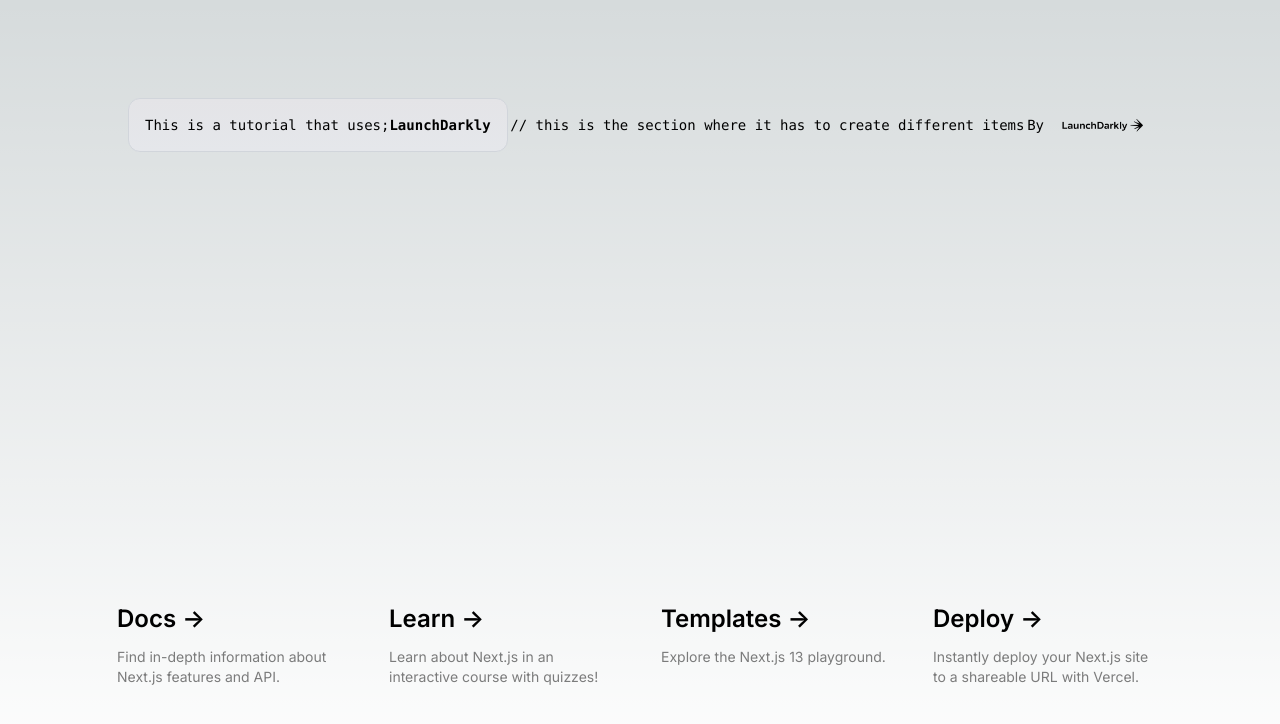
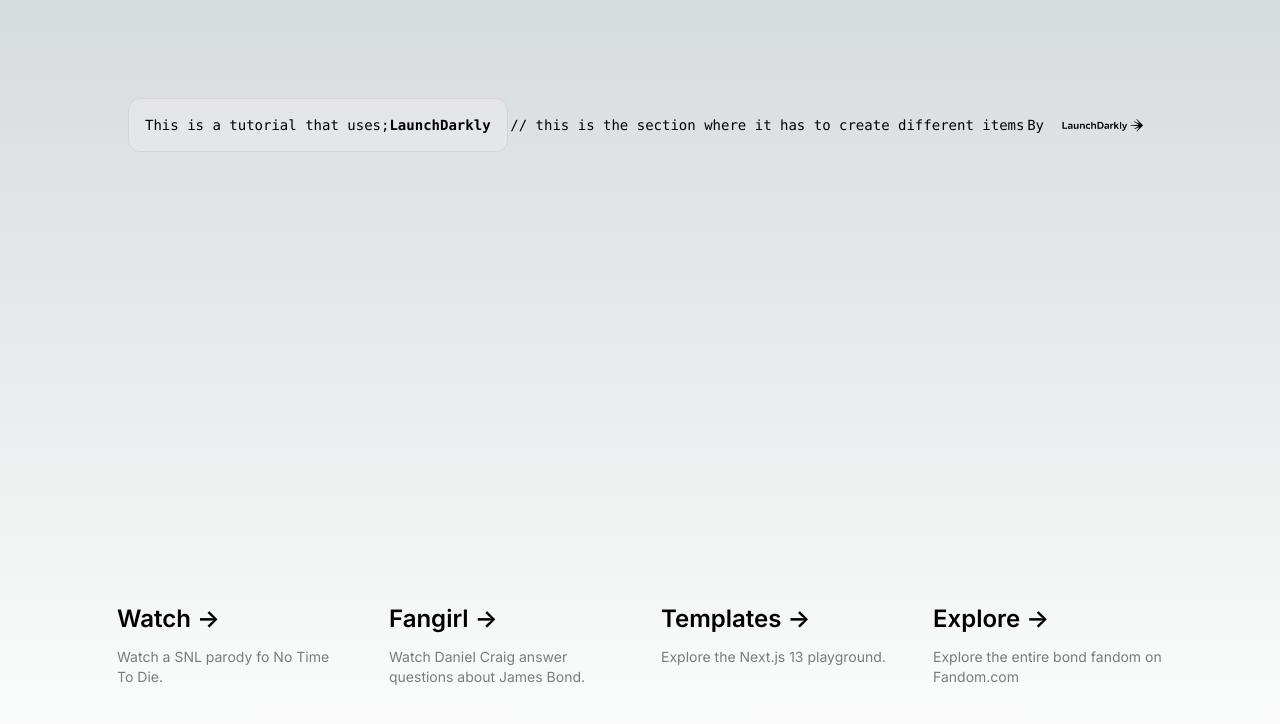
Before and after one commit to erinmikailstaples/ship-like-a-spy, a Next.js app: page / in a window 1280 px wide. Shown: the top 724 px of the page. Built offline with nearby package versions, Linux system fonts and the light colour scheme.

Commit message:
update links and categories

```diff
--- a/app/page.tsx
+++ b/app/page.tsx
@@ -47,35 +47,35 @@
           rel="noopener noreferrer"
         >
           <h2 className={`mb-3 text-2xl font-semibold`}>
-            Docs{" "}
+            Watch{" "}
             <span className="inline-block transition-transform group-hover:translate-x-1 motion-reduce:transform-none">
               -&gt;
             </span>
           </h2>
           <p className={`m-0 max-w-[30ch] text-sm opacity-50`}>
-            Find in-depth information about Next.js features and API.
+            Watch a SNL parody fo No Time To Die.
           </p>
         </a>
 
         <a
-          href="https://nextjs.org/learn?utm_source=create-next-app&utm_medium=appdir-template-tw&utm_campaign=create-next-app"
+          href="https://www.youtube.com/watch?v=zbpibPm7AVE"
           className="group rounded-lg border border-transparent px-5 py-4 transition-colors hover:border-gray-300 hover:bg-gray-100 hover:dark:border-neutral-700 hover:dark:bg-neutral-800 hover:dark:bg-opacity-30"
           target="_blank"
           rel="noopener noreferrer"
         >
           <h2 className={`mb-3 text-2xl font-semibold`}>
-            Learn{" "}
+            Fangirl{" "}
             <span className="inline-block transition-transform group-hover:translate-x-1 motion-reduce:transform-none">
               -&gt;
             </span>
           </h2>
           <p className={`m-0 max-w-[30ch] text-sm opacity-50`}>
-            Learn about Next.js in an interactive course with&nbsp;quizzes!
+            Watch Daniel Craig answer questions about James Bond.
           </p>
         </a>
 
         <a
-          href="https://vercel.com/templates?framework=next.js&utm_source=create-next-app&utm_medium=appdir-template&utm_campaign=create-next-app"
+          href="https://www.youtube.com/watch?v=dP-IlGZBH1E"
           className="group rounded-lg border border-transparent px-5 py-4 transition-colors hover:border-gray-300 hover:bg-gray-100 hover:dark:border-neutral-700 hover:dark:bg-neutral-800/30"
           target="_blank"
           rel="noopener noreferrer"
@@ -92,19 +92,19 @@
         </a>
 
         <a
-          href="https://vercel.com/new?utm_source=create-next-app&utm_medium=appdir-template&utm_campaign=create-next-app"
+          href="https://jamesbond.fandom.com/wiki/James_Bond_Wiki"
           className="group rounded-lg border border-transparent px-5 py-4 transition-colors hover:border-gray-300 hover:bg-gray-100 hover:dark:border-neutral-700 hover:dark:bg-neutral-800/30"
           target="_blank"
           rel="noopener noreferrer"
         >
           <h2 className={`mb-3 text-2xl font-semibold`}>
-            Deploy{" "}
+            Explore{" "}
             <span className="inline-block transition-transform group-hover:translate-x-1 motion-reduce:transform-none">
               -&gt;
             </span>
           </h2>
           <p className={`m-0 max-w-[30ch] text-sm opacity-50`}>
-            Instantly deploy your Next.js site to a shareable URL with Vercel.
+            Explore the entire bond fandom on Fandom.com
           </p>
         </a>
       </div>
```
